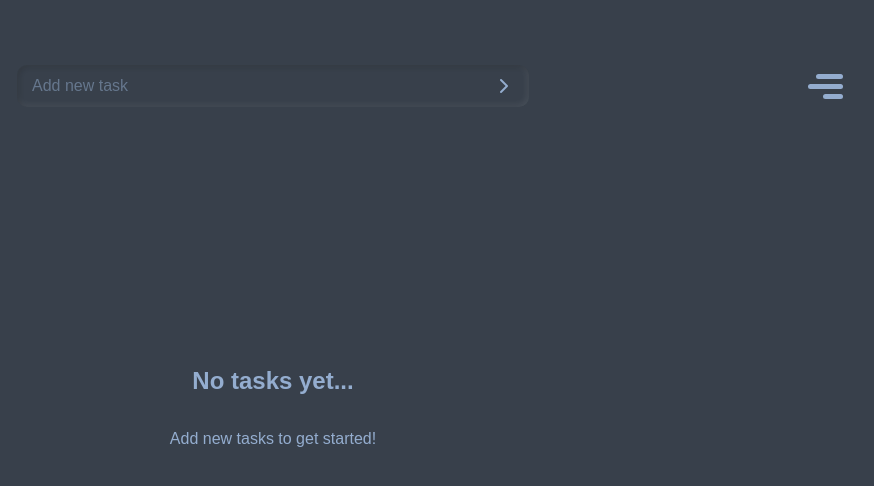
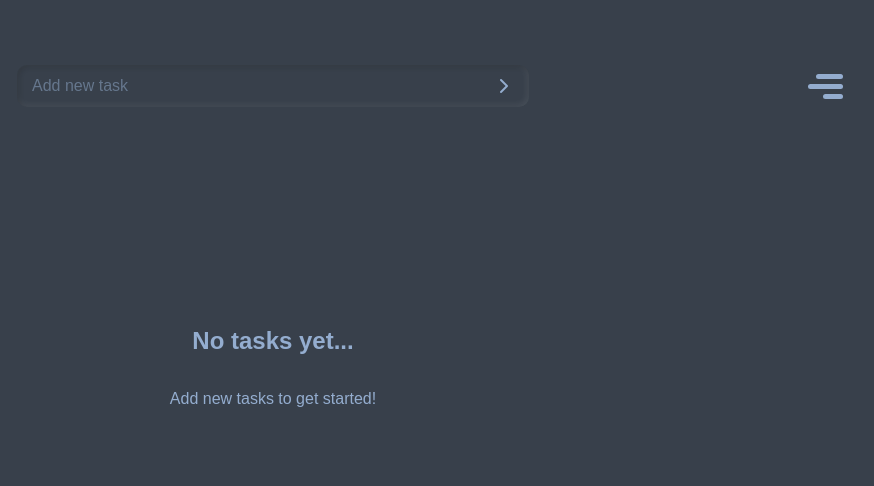
Before and after one commit to abzalTZh/rts-todo, a website: page index.html in a window 1280 px wide. Shown: the whole page, without its empty margins (367-1241 px from the left). Drawn offline with Linux system fonts and the light colour scheme.

Commit message:
Minor fixes

```diff
--- a/scripts/taskInput.js
+++ b/scripts/taskInput.js
@@ -1,18 +1,18 @@
 const tasks = [];
 
 function checkEmpty() {
-    const completedSection = document.querySelector(".tasks-container__tasks--completed");
-    const completedSectionTitle = document.querySelector(".tasks-container__title--completed");
+    const completedSection = document.querySelector(".tasks-container--completed");
+    const completedSectionContents = document.querySelector(".tasks-container__tasks--completed");
     const pendingSection = document.querySelector(".tasks-container__tasks--pending");
     const emptyState = document.querySelector(".empty-state");
 
-    if(completedSection.innerHTML.trim() === '') {
-        completedSectionTitle.style.display = "none";
+    if(completedSectionContents.innerHTML.trim() === '') {
+        completedSection.style.display = "none";
     } else {
-        completedSectionTitle.style.display = "block";
+        completedSection.style.display = "block";
     }
 
-    if(pendingSection.innerHTML.trim() === '' && completedSection.innerHTML.trim() === '') {
+    if(pendingSection.innerHTML.trim() === '' && completedSectionContents.innerHTML.trim() === '') {
         emptyState.style.display = "flex";
     } else {
         emptyState.style.display = "none";
--- a/scss/style.scss
+++ b/scss/style.scss
@@ -147,6 +147,10 @@ main {
     width: 85%;
     margin: auto;
 
+    &--completed {
+        display: none;
+    }
+
     &__title {
         color: #94adcf;
         font-weight: normal;
```
Also changed, not shown: css/style.css, 1 other file.
